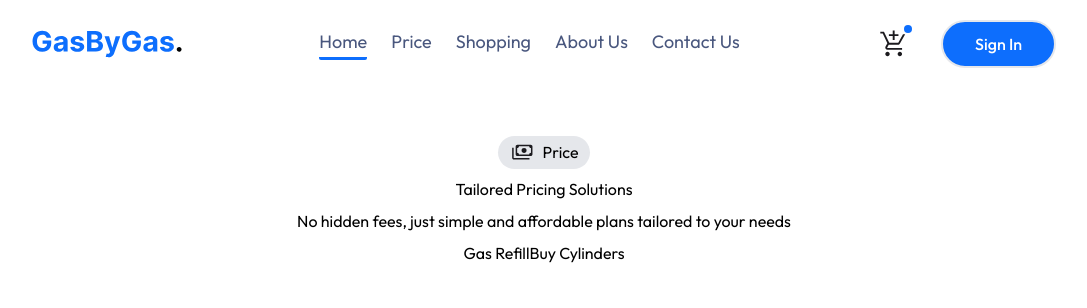
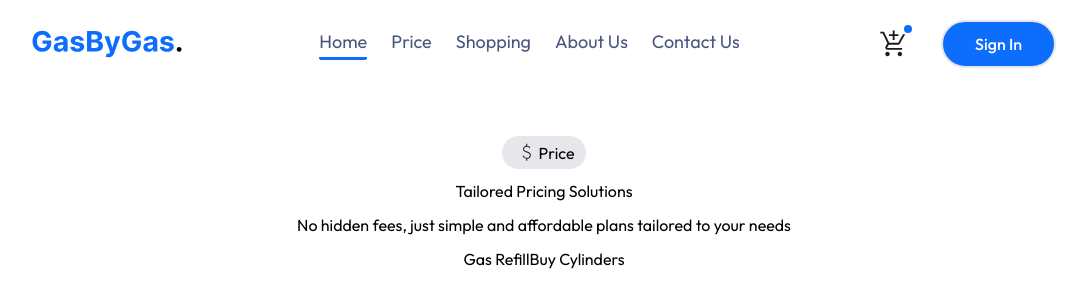
Before and after one commit to gasbygasplc/Supply-Chain-Management-for-Gas-By-Bas-PLC, a React (Vite) app in the folder frontend/: page /Pricing-Cart in a window 1280 px wide. Shown: the top 308 px of the page, without its empty margins (96-1183 px from the left). Built offline with nearby package versions, Linux system fonts and the light colour scheme.

Commit message:
Update Price component layout and improve SVG asset structure

```diff
--- a/frontend/src/Components/Price.jsx
+++ b/frontend/src/Components/Price.jsx
@@ -9,9 +9,9 @@ const Price = () => {
 
         <section id='pricing-cart' className='min-h-screen flex justify-center py-12 px-6'>
 
-            <div className='text-center flex flex-col justify-self-center items-center gap-2'>
+            <div className='text-center flex flex-col justify-self-center items-center gap-2.5'>
 
-                <div className='flex justify-self-center w-auto gap-2 text-base bg-gray-200 py-1 px-3 rounded-full'>
+                <div className='flex justify-center items-center w-auto text-base bg-gray-200 py-1 px-3 rounded-full'>
 
                     <img src={asstets.payment}/>
 
```
Also changed, not shown: frontend/src/assets/payments.svg.
